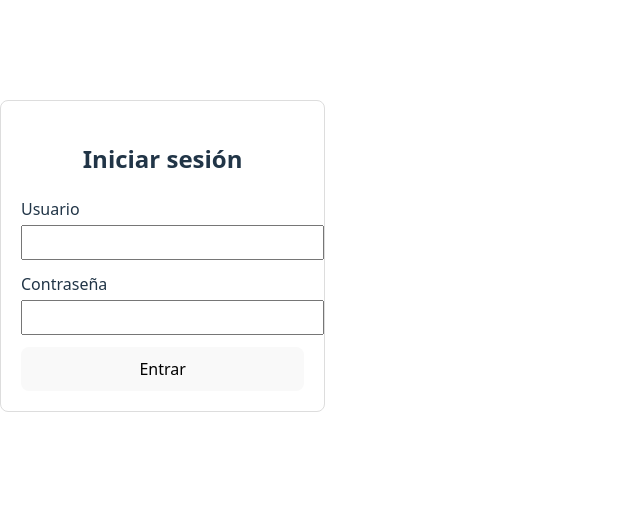
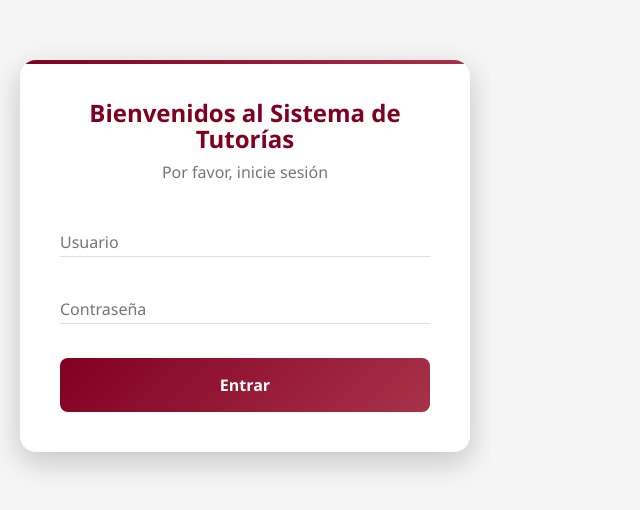
Before and after one commit to PerseoN15/DevOps_ProyectoFinal, a React app in the folder frontend/: page / in a window 1280 px wide. Shown: the part 144-654 px from the top of the page, without its empty margins (0-640 px from the left). Built offline with nearby package versions, Linux system fonts and the light colour scheme; the HTML template or start-up script is replaced by a standard one.

Commit message:
modiciacion de diseño en el login

```diff
--- /dev/null
+++ b/frontend/src/pages/Login.css
@@ -0,0 +1,337 @@
+/* Variables de colores */
+:root {
+  --guindo: #800020;
+  --guindo-claro: #a8324a;
+  --guindo-oscuro: #600018;
+  --blanco: #ffffff;
+  --gris-claro: #f5f5f5;
+  --gris: #e0e0e0;
+  --gris-oscuro: #757575;
+  --texto: #333333;
+  --exito: #4caf50;
+  --error: #f44336;
+}
+
+/* Estilos generales */
+* {
+  margin: 0;
+  padding: 0;
+  box-sizing: border-box;
+}
+
+body {
+  font-family: 'Segoe UI', Tahoma, Geneva, Verdana, sans-serif;
+  background-color: var(--gris-claro);
+}
+
+.login-container {
+  display: flex;
+  justify-content: center;
+  align-items: center;
+  min-height: 100vh;
+  width: 100%;
+  padding: 20px;
+  position: relative;
+  overflow: hidden;
+}
+
+/* Fondo animado */
+.login-background {
+  position: absolute;
+  top: 0;
+  left: 0;
+  width: 100%;
+  height: 100%;
+  background: linear-gradient(135deg, var(--guindo) 0%, var(--guindo-oscuro) 100%);
+  z-index: -2;
+}
+
+.floating-shapes {
+  position: absolute;
+  width: 100%;
+  height: 100%;
+  overflow: hidden;
+}
+
+.shape {
+  position: absolute;
+  border-radius: 50%;
+  background: rgba(255, 255, 255, 0.1);
+  animation: float 15s infinite ease-in-out;
+}
+
+.shape-1 {
+  width: 80px;
+  height: 80px;
+  top: 10%;
+  left: 10%;
+  animation-delay: 0s;
+}
+
+.shape-2 {
+  width: 120px;
+  height: 120px;
+  top: 60%;
+  left: 80%;
+  animation-delay: 3s;
+}
+
+.shape-3 {
+  width: 60px;
+  height: 60px;
+  top: 80%;
+  left: 20%;
+  animation-delay: 6s;
+}
+
+.shape-4 {
+  width: 100px;
+  height: 100px;
+  top: 30%;
+  left: 70%;
+  animation-delay: 9s;
+}
+
+@keyframes float {
+  0%, 100% {
+    transform: translateY(0) rotate(0deg);
+  }
+  33% {
+    transform: translateY(-20px) rotate(120deg);
+  }
+  66% {
+    transform: translateY(10px) rotate(240deg);
+  }
+}
+
+/* Tarjeta de login */
+.login-card {
+  background: var(--blanco);
+  border-radius: 16px;
+  box-shadow: 0 10px 30px rgba(0, 0, 0, 0.2);
+  padding: 40px;
+  width: 100%;
+  max-width: 450px;
+  animation: fadeInUp 0.8s ease-out;
+  position: relative;
+  overflow: hidden;
+}
+
+.login-card::before {
+  content: '';
+  position: absolute;
+  top: 0;
+  left: 0;
+  width: 100%;
+  height: 4px;
+  background: linear-gradient(90deg, var(--guindo), var(--guindo-claro));
+}
+
+@keyframes fadeInUp {
+  from {
+    opacity: 0;
+    transform: translateY(30px);
+  }
+  to {
+    opacity: 1;
+    transform: translateY(0);
+  }
+}
+
+/* Encabezado */
+.login-header {
+  text-align: center;
+  margin-bottom: 30px;
+}
+
+.welcome-title {
+  color: var(--guindo);
+  font-size: 24px;
+  margin-bottom: 8px;
+  font-weight: 600;
+  animation: textFocus 1s ease-out;
+}
+
+.welcome-subtitle {
+  color: var(--gris-oscuro);
+  font-size: 16px;
+}
+
+@keyframes textFocus {
+  from {
+    letter-spacing: 2px;
+    opacity: 0;
+  }
+  to {
+    letter-spacing: normal;
+    opacity: 1;
+  }
+}
+
+/* Formulario */
+.login-form {
+  display: flex;
+  flex-direction: column;
+  gap: 24px;
+}
+
+.form-group {
+  position: relative;
+}
+
+.input-container {
+  position: relative;
+}
+
+.form-input {
+  width: 100%;
+  padding: 16px 0 8px 0;
+  border: none;
+  border-bottom: 1px solid var(--gris);
+  background: transparent;
+  font-size: 16px;
+  outline: none;
+  transition: all 0.3s ease;
+}
+
+.form-input:focus {
+  border-bottom-color: var(--guindo);
+}
+
+.form-input:focus + .form-label,
+.form-input:not(:placeholder-shown) + .form-label {
+  top: 0;
+  font-size: 12px;
+  color: var(--guindo);
+}
+
+.form-label {
+  position: absolute;
+  top: 16px;
+  left: 0;
+  font-size: 16px;
+  color: var(--gris-oscuro);
+  pointer-events: none;
+  transition: all 0.3s ease;
+}
+
+.input-underline {
+  position: absolute;
+  bottom: 0;
+  left: 0;
+  width: 0;
+  height: 2px;
+  background: var(--guindo);
+  transition: width 0.3s ease;
+}
+
+.form-input:focus ~ .input-underline {
+  width: 100%;
+}
+
+/* Botón */
+.login-button {
+  position: relative;
+  background: linear-gradient(135deg, var(--guindo) 0%, var(--guindo-claro) 100%);
+  color: var(--blanco);
+  border: none;
+  border-radius: 8px;
+  padding: 16px;
+  font-size: 16px;
+  font-weight: 600;
+  cursor: pointer;
+  overflow: hidden;
+  transition: all 0.3s ease;
+  margin-top: 10px;
+}
+
+.login-button:hover:not(:disabled) {
+  transform: translateY(-2px);
+  box-shadow: 0 5px 15px rgba(128, 0, 32, 0.4);
+}
+
+.login-button:active:not(:disabled) {
+  transform: translateY(0);
+}
+
+.login-button:disabled {
+  opacity: 0.7;
+  cursor: not-allowed;
+}
+
+.button-text {
+  display: inline-block;
+  transition: opacity 0.3s ease;
+}
+
+.login-button.loading .button-text {
+  opacity: 0;
+}
+
+.button-loader {
+  position: absolute;
+  top: 50%;
+  left: 50%;
+  transform: translate(-50%, -50%);
+  width: 20px;
+  height: 20px;
+  border: 2px solid transparent;
+  border-top: 2px solid var(--blanco);
+  border-radius: 50%;
+  animation: spin 1s linear infinite;
+  opacity: 0;
+  transition: opacity 0.3s ease;
+}
+
+.login-button.loading .button-loader {
+  opacity: 1;
+}
+
+@keyframes spin {
+  0% { transform: translate(-50%, -50%) rotate(0deg); }
+  100% { transform: translate(-50%, -50%) rotate(360deg); }
+}
+
+/* Mensajes */
+.message {
+  padding: 12px 16px;
+  border-radius: 8px;
+  margin-top: 20px;
+  text-align: center;
+  font-weight: 500;
+  animation: slideIn 0.5s ease-out;
+}
+
+.message.success {
+  background-color: rgba(76, 175, 80, 0.1);
+  color: var(--exito);
+  border: 1px solid rgba(76, 175, 80, 0.3);
+}
+
+.message.error {
+  background-color: rgba(244, 67, 54, 0.1);
+  color: var(--error);
+  border: 1px solid rgba(244, 67, 54, 0.3);
+}
+
+@keyframes slideIn {
+  from {
+    opacity: 0;
+    transform: translateY(-10px);
+  }
+  to {
+    opacity: 1;
+    transform: translateY(0);
+  }
+}
+
+/* Responsive */
+@media (max-width: 480px) {
+  .login-card {
+    padding: 30px 20px;
+  }
+
+  .welcome-title {
+    font-size: 20px;
+  }
+}
--- a/frontend/src/pages/Login.jsx
+++ b/frontend/src/pages/Login.jsx
@@ -1,5 +1,6 @@
-import React, { useState } from "react";   // 👈 CORREGIDO
+import React, { useState } from "react";
 import API_URL from "../config/api";
+import "./Login.css"; // Archivo CSS para los estilos
 
 function Login() {
   const [username, setUsername] = useState("");
@@ -49,52 +50,71 @@ function Login() {
   };
 
   return (
-    <div
-      style={{
-        maxWidth: "400px",
-        margin: "40px auto",
-        padding: "20px",
-        border: "1px solid #ddd",
-        borderRadius: "8px",
-      }}
-    >
-      <h2 style={{ textAlign: "center" }}>Iniciar sesión</h2>
+    <div className="login-container">
+      <div className="login-background">
+        <div className="floating-shapes">
+          <div className="shape shape-1"></div>
+          <div className="shape shape-2"></div>
+          <div className="shape shape-3"></div>
+          <div className="shape shape-4"></div>
+        </div>
+      </div>
 
-      <form onSubmit={handleSubmit}>
-        <div style={{ marginBottom: "12px" }}>
-          <label htmlFor="username">Usuario</label>
+      <div className="login-card">
+        <div className="login-header">
+          <h1 className="welcome-title">Bienvenidos al Sistema de Tutorías</h1>
+          <p className="welcome-subtitle">Por favor, inicie sesión</p>
+        </div>
+
+        <form onSubmit={handleSubmit} className="login-form">
+          <div className="form-group">
+            <div className="input-container">
               <input
                 id="username"
                 type="text"
                 value={username}
                 onChange={(e) => setUsername(e.target.value)}
-            style={{ width: "100%", padding: "8px", marginTop: "4px" }}
+                className="form-input"
+                placeholder=" "
               />
+              <label htmlFor="username" className="form-label">Usuario</label>
+              <div className="input-underline"></div>
+            </div>
           </div>
 
-        <div style={{ marginBottom: "12px" }}>
-          <label htmlFor="password">Contraseña</label>
+          <div className="form-group">
+            <div className="input-container">
               <input
                 id="password"
                 type="password"
                 value={password}
                 onChange={(e) => setPassword(e.target.value)}
-            style={{ width: "100%", padding: "8px", marginTop: "4px" }}
+                className="form-input"
+                placeholder=" "
               />
+              <label htmlFor="password" className="form-label">Contraseña</label>
+              <div className="input-underline"></div>
+            </div>
           </div>
 
           <button
             type="submit"
             disabled={cargando}
-          style={{ width: "100%", padding: "10px", cursor: "pointer" }}
+            className={`login-button ${cargando ? 'loading' : ''}`}
           >
+            <span className="button-text">
               {cargando ? "Verificando..." : "Entrar"}
+            </span>
+            <div className="button-loader"></div>
           </button>
         </form>
 
         {mensaje && (
-        <p style={{ marginTop: "16px", textAlign: "center" }}>{mensaje}</p>
+          <div className={`message ${mensaje.includes("correctamente") ? 'success' : 'error'}`}>
+            {mensaje}
+          </div>
         )}
+      </div>
     </div>
   );
 }
```
Lines whose indentation alone changed are shown as unchanged.
